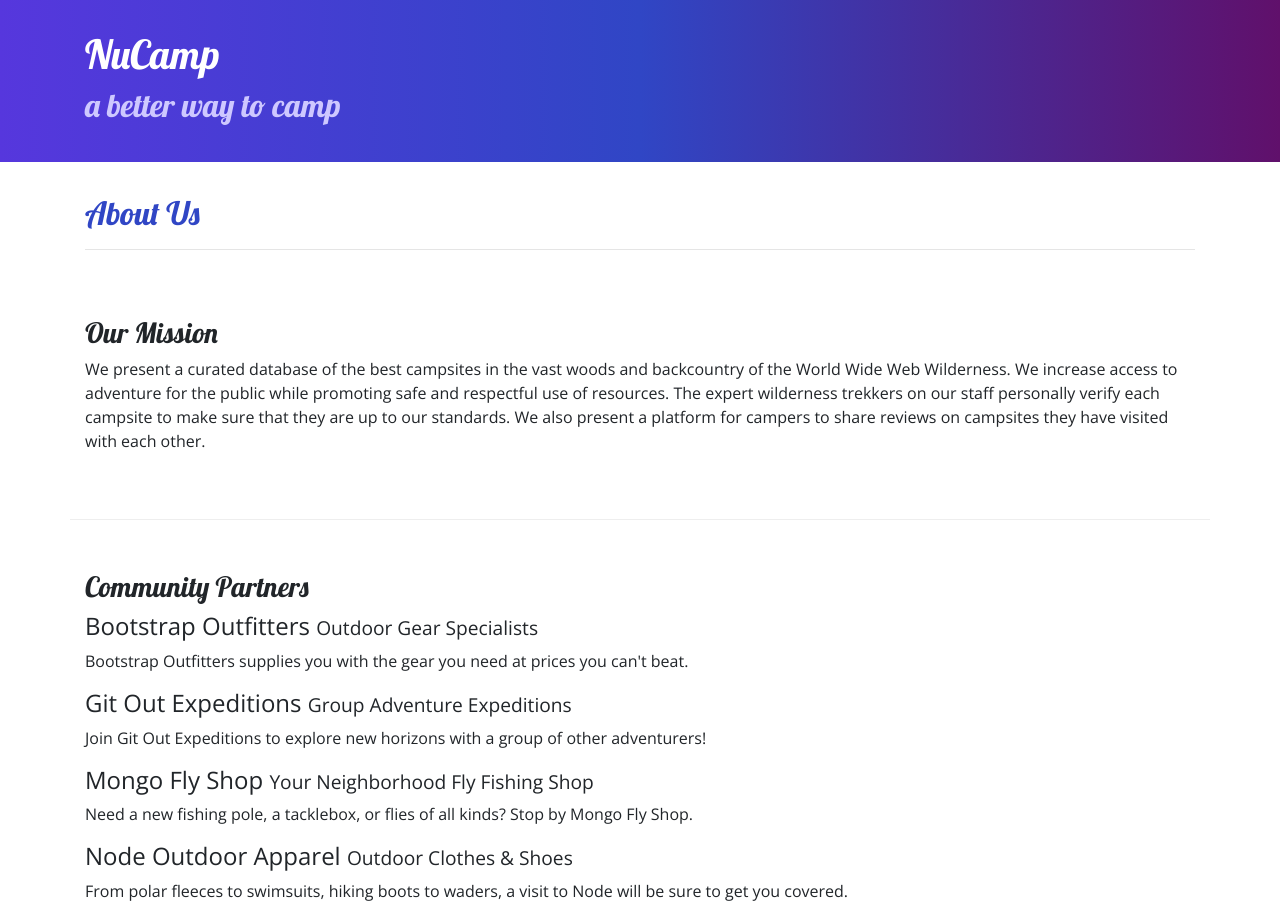
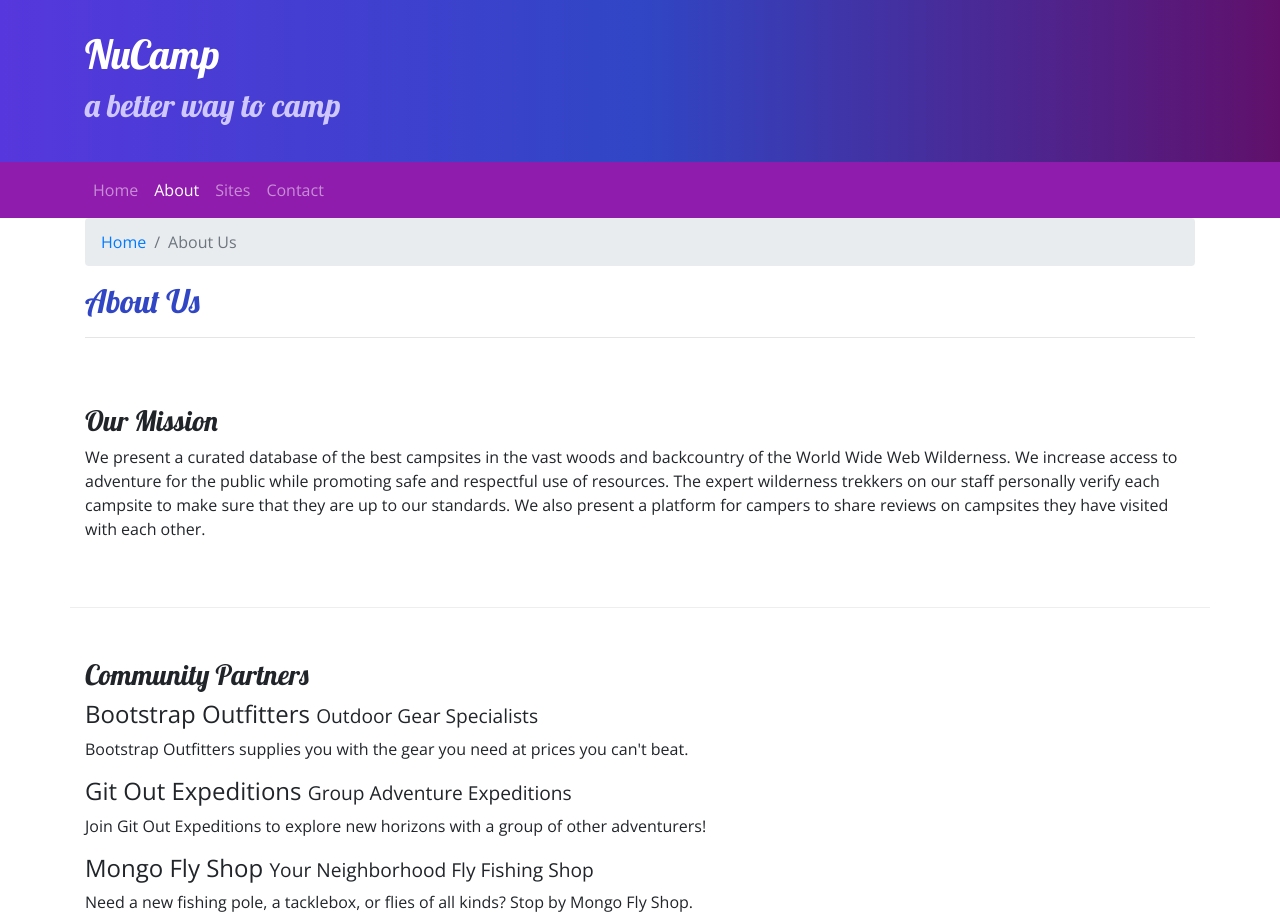
Before and after one commit to ibtehaz/nucampsite, a website: page aboutus.html in a window 1280 px wide. Shown: the top 917 px of the page. Drawn offline with nearby package versions, Linux system fonts and the light colour scheme.

Commit message:
Navbar and Breadcrumbs

```diff
--- a/aboutus.html
+++ b/aboutus.html
@@ -28,6 +28,34 @@
             </div>
         </div>
     </header>
+
+    <nav class="navbar navbar-expand-sm navbar-dark sticky-top">
+        <div class="container">
+        <button class="navbar-toggler ml-auto" type="button" data-toggle="collapse" data-target=#nucampNavbar>
+            <span class="navbar-toggler-icon"></span>
+
+        </button>
+        <div class="collapse navbar-collapse" id="nucampNavbar">
+            <ul class="navbar-nav">
+                <li class="nav-item"><a class="nav-link" href="index.html">Home</a></li>
+                <li class="nav-item active"><a class="nav-link" href="#">About</a></li>
+                <li class="nav-item"><a class="nav-link" href="#">Sites</a></li>
+                <li class="nav-item"><a class="nav-link" href="#">Contact</a></li>
+            </ul>
+        </div>
+    </div>
+    </nav>
+
+    <div class="container">
+        <div class="row">
+            <div class="col">
+                <ol class="breadcrumb">
+                    <li class="breadcrumb-item"><a href="index.html">Home</a></li>
+                    <li class="breadcrumb-item active">About Us</li>
+                </ol>
+            </div>
+        </div>
+    </div>
 
     <div class="container">
         <div class="row">
--- a/css/styles.css
+++ b/css/styles.css
@@ -20,6 +20,7 @@ footer {
 }
 
 .jumbotron {
+    margin: 0;
     padding: 30px;
     background-image: linear-gradient(to right, #5637DD, #3046C5, #60106B);
     color: white;
@@ -30,3 +31,7 @@ footer {
     border-bottom: 1px ridge;
     min-height: 200px;
 }
+
+.navbar {
+    background-color: #901CAD;
+}
```
Also changed, not shown: index.html (+25 -3 lines).
